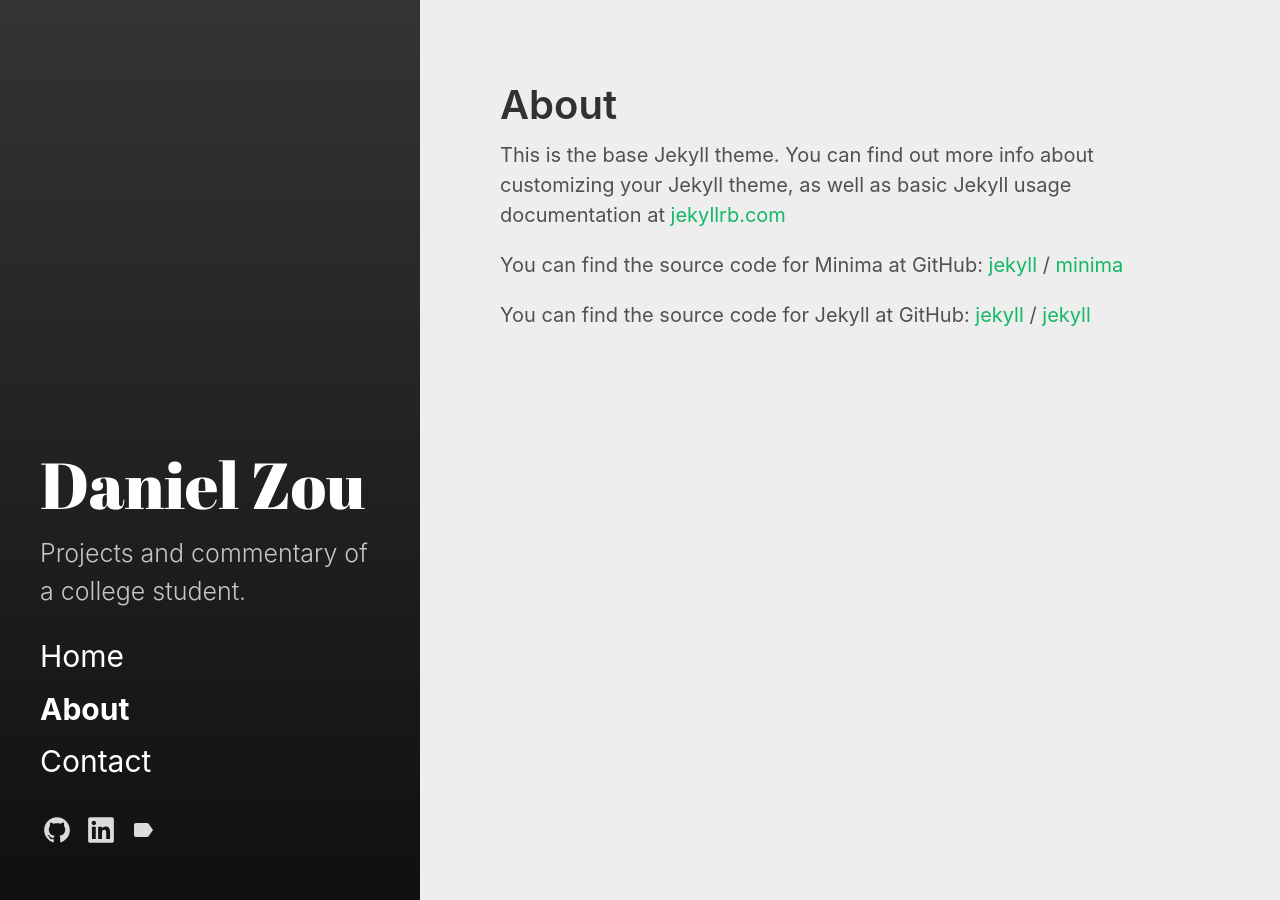
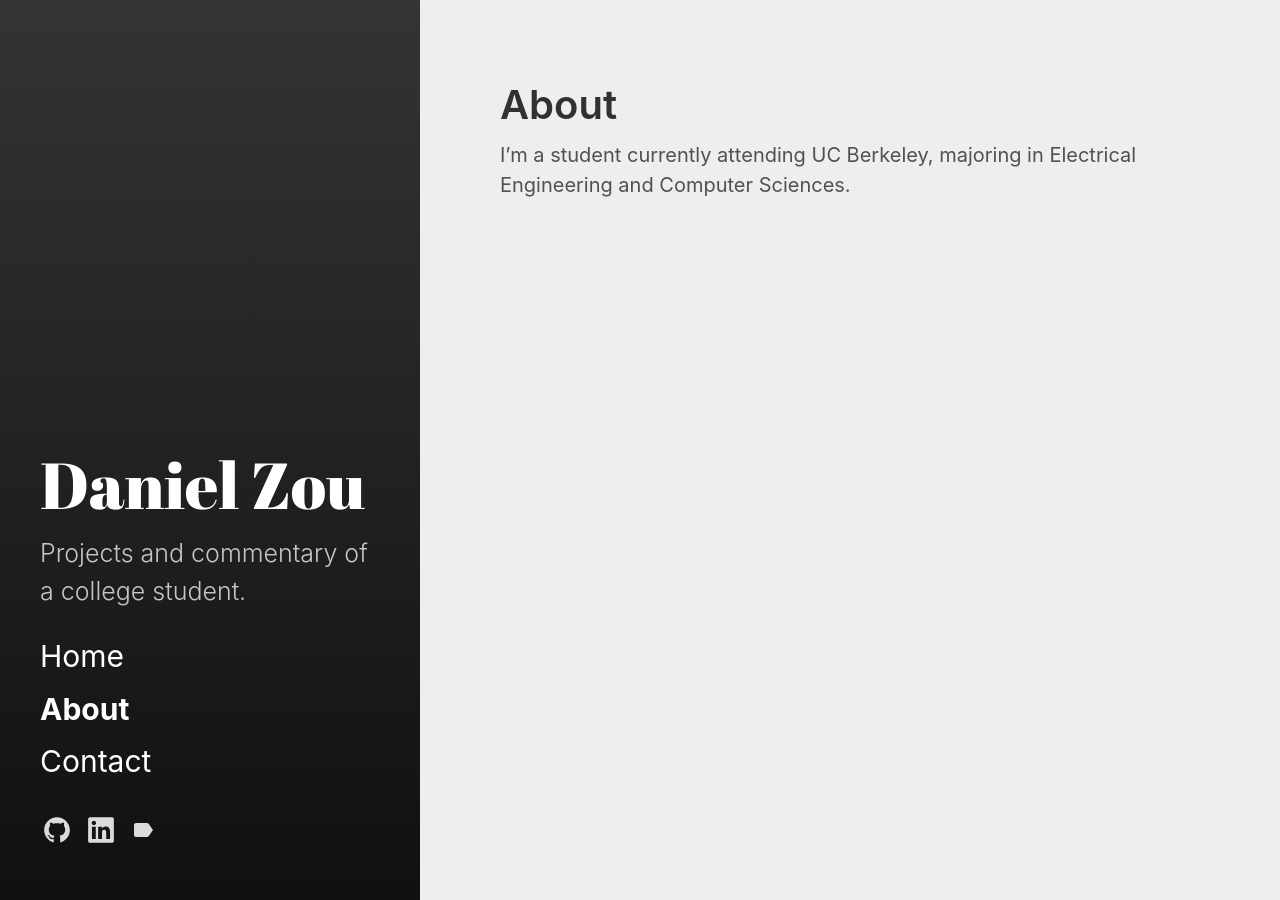
Before and after one commit to dlzou/dlzou.github.io, a Jekyll site: the page built from about.md, in a window 1280 px wide. Built offline with Jekyll 4.4.1, drawn with Linux system fonts in a browser that asks for light colours.

Commit message:
github pages rendering issues

```diff
--- a/_config.yml
+++ b/_config.yml
@@ -31,7 +31,7 @@ linkedin_link: https://www.linkedin.com/in/dlzou
 
 # Build settings
 # theme: minima
-remote_theme: fongandrew/hydeout
+# remote_theme: fongandrew/hydeout
 plugins:
   - jekyll-feed
   - jekyll-paginate
--- a/about.md
+++ b/about.md
@@ -5,15 +5,4 @@ sidebar_link: true
 permalink: /about/
 ---
 
-This is the base Jekyll theme. You can find out more info about customizing your Jekyll theme, as well as basic Jekyll usage documentation at [jekyllrb.com](https://jekyllrb.com/)
-
-You can find the source code for Minima at GitHub:
-[jekyll][jekyll-organization] /
-[minima](https://github.com/jekyll/minima)
-
-You can find the source code for Jekyll at GitHub:
-[jekyll][jekyll-organization] /
-[jekyll](https://github.com/jekyll/jekyll)
-
-
-[jekyll-organization]: https://github.com/jekyll
+I'm a student currently attending UC Berkeley, majoring in Electrical Engineering and Computer Sciences.
```
